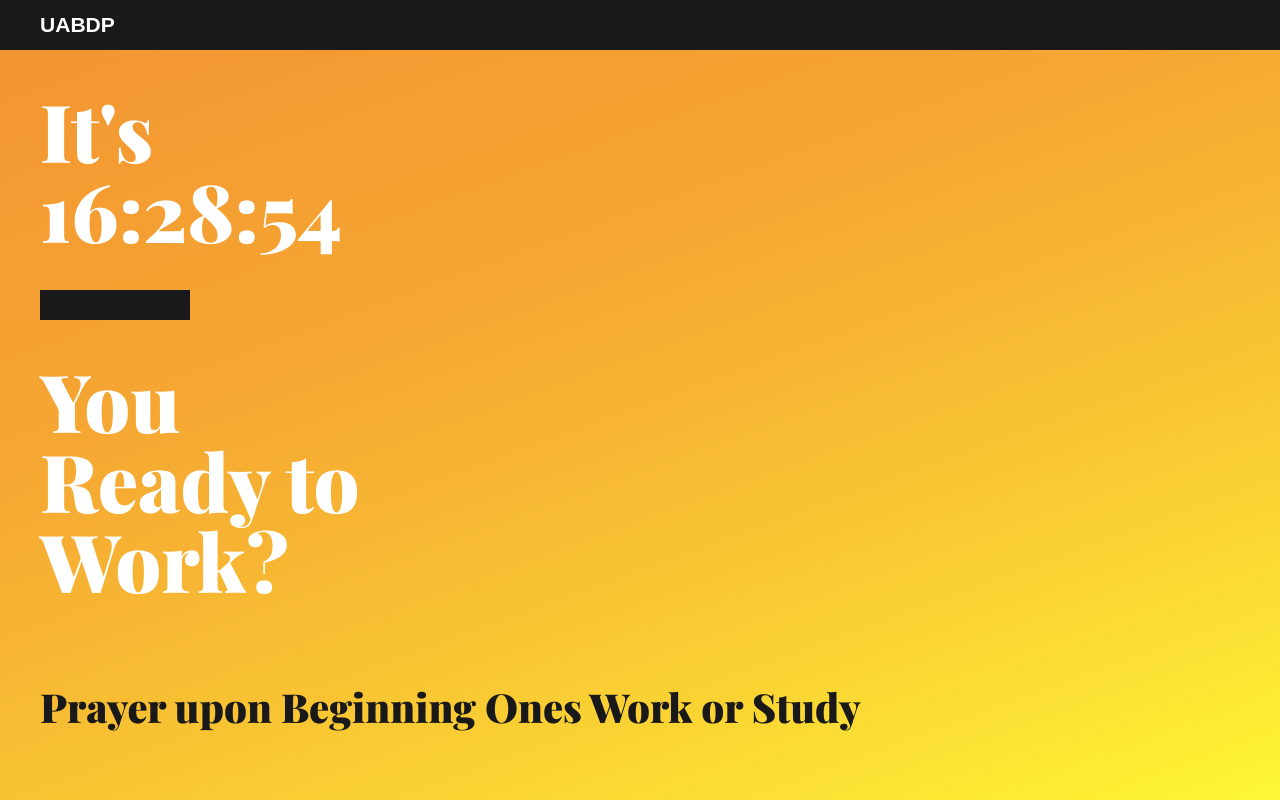
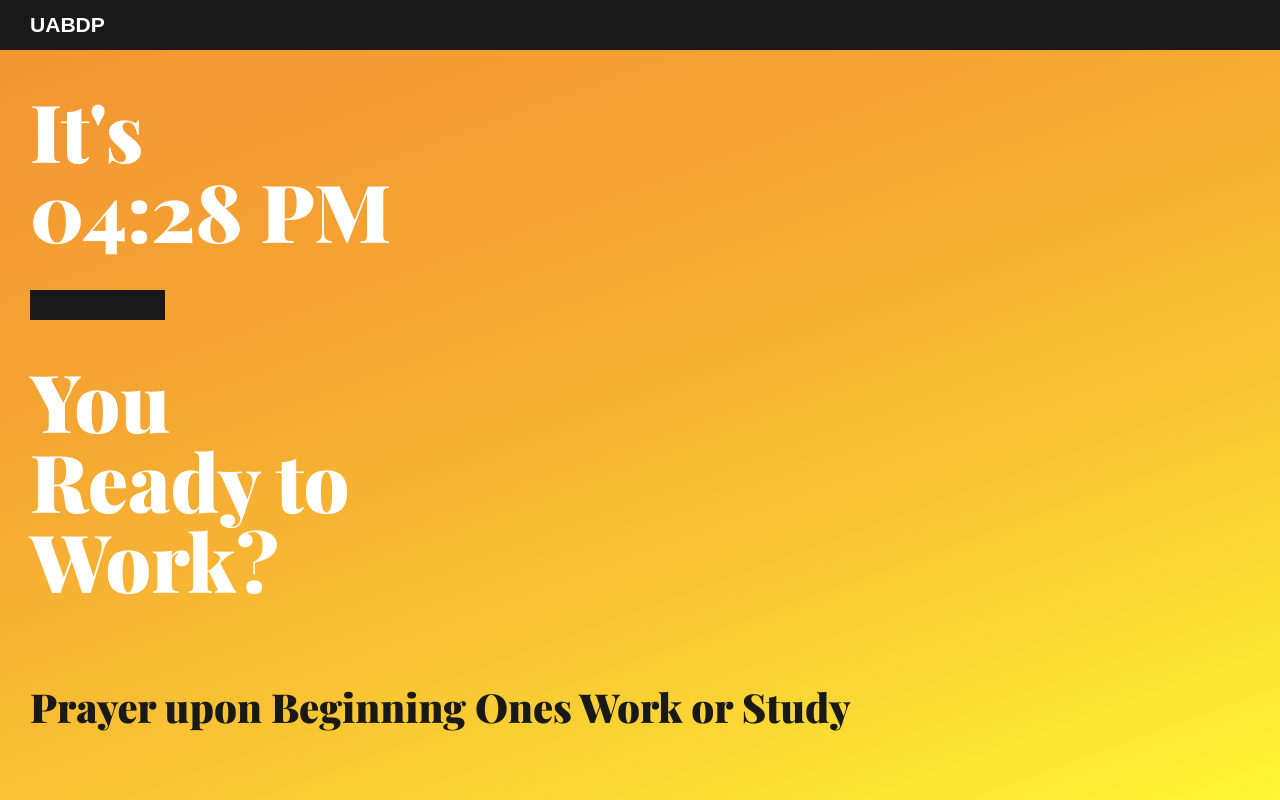
Before and after one commit to crzikrn/uab-app, a React (Create React App) app: page / in a window 1280 px wide. Shown: the top 800 px of the page. Built offline with nearby package versions, Linux system fonts and the light colour scheme; a web font is replaced by a local one.

Commit message:
update dec 19, clock&bar

```diff
--- a/src/Clock.js
+++ b/src/Clock.js
@@ -1,5 +1,21 @@
 import React, { Component } from 'react';
 import './App.css';
+
+function Bar(props){
+
+  let width = props.value*50;
+
+  return(
+    <div style={{
+      background: props.color,
+      width: width+"px",
+      height: "30px",
+      marginTop: "40px"
+    }}>
+
+    </div>
+  )
+}
 
 class Clock extends Component {
     constructor(props) {
@@ -23,8 +39,9 @@ class Clock extends Component {
     render() {
       return (
         <div>
-          <h1 style={{color: this.props.color}}>{this.state.date.toLocaleTimeString([], {hour12: false})}</h1>
+          <h1 style={{color: this.props.color}}>{this.state.date.toLocaleTimeString([],{hour: '2-digit', minute:'2-digit'})}</h1>
           {/* <h1>{this.state.date.toLocaleTimeString()}</h1> */}
+          <Bar value={this.state.date.getSeconds()/60*3} color={this.props.barColor}/>
         </div>
       );
     }
--- a/src/Content.js
+++ b/src/Content.js
@@ -72,25 +72,6 @@ class Prayer extends Component {
     }
 }
 
-
-
-function Bar(props){
-
-      let width = props.value*50;
-
-      return(
-        <div style={{
-          background: props.color,
-          width: width+"px",
-          height: "30px",
-          marginTop: "40px"
-        }}>
-
-        </div>
-      )
-
-  }
-
 class Greeting extends Component{
     render(){
     const data = this.props.data;
@@ -140,8 +121,7 @@ class Read extends Component {
 
         <div style={{display:"flex",flexDirection:"column",width: "90%",marginBottom:"100px"}}>
           <h1 style={{...timeStyle}}>It's </h1>
-          <Clock color={this.props.color}/>
-          <Bar value="3" color={this.props.bar} />
+          <Clock color={this.props.color} barColor={this.props.bar}/>
           <h1 style={{textAlign: "left", width:"33%", marginTop: "40px", color: this.props.color}}>{this.props.title}</h1>
           <h2 style={{textAlign: "left",marginTop: "80px", color: this.props.bar}}>{this.props.subtitle}</h2>
           <p style={{lineHeight: "36px", marginTop: "80px", color: this.props.colorp}}>{this.props.prayer}
--- a/src/Css.js
+++ b/src/Css.js
@@ -1,6 +1,6 @@
 module.exports={
     paddingSpread : {
-       padding: "0px 40px"
+       padding: "0px 30px"
      },
 
      flexSpread : {
```
